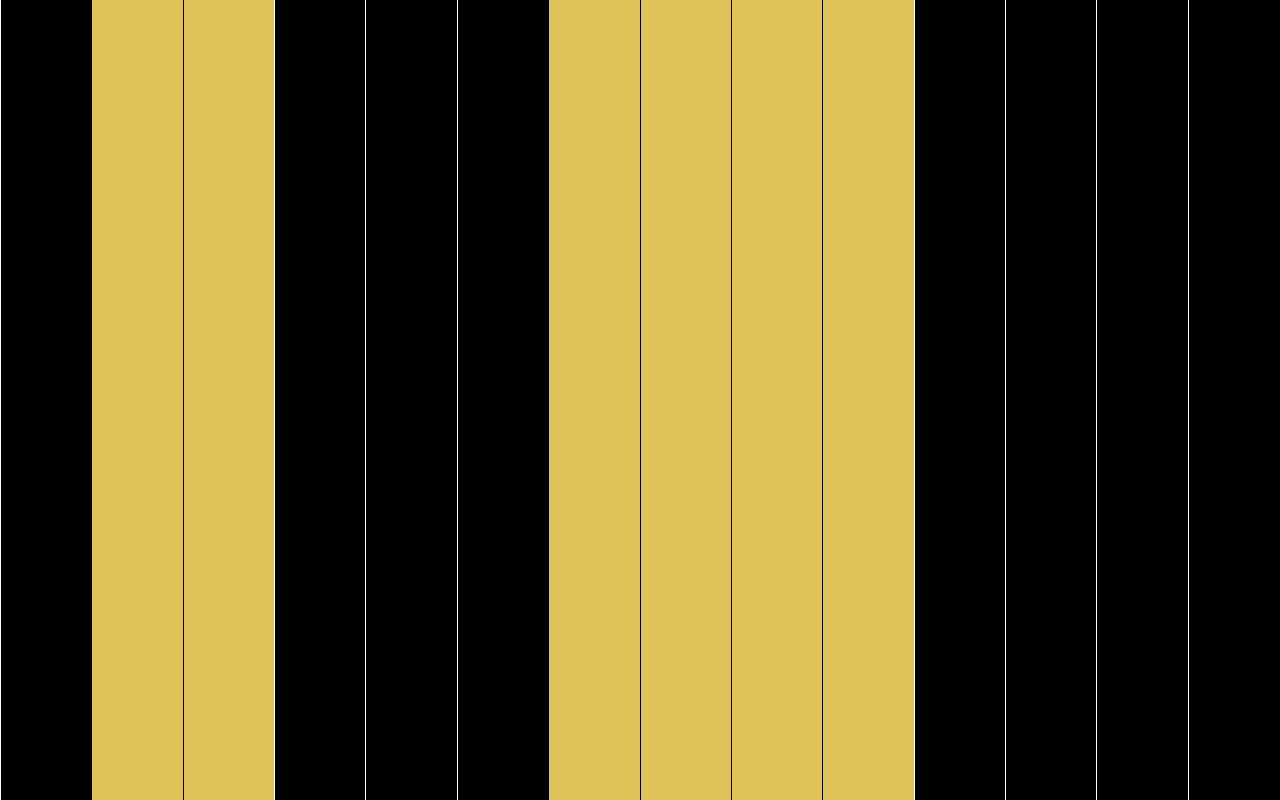
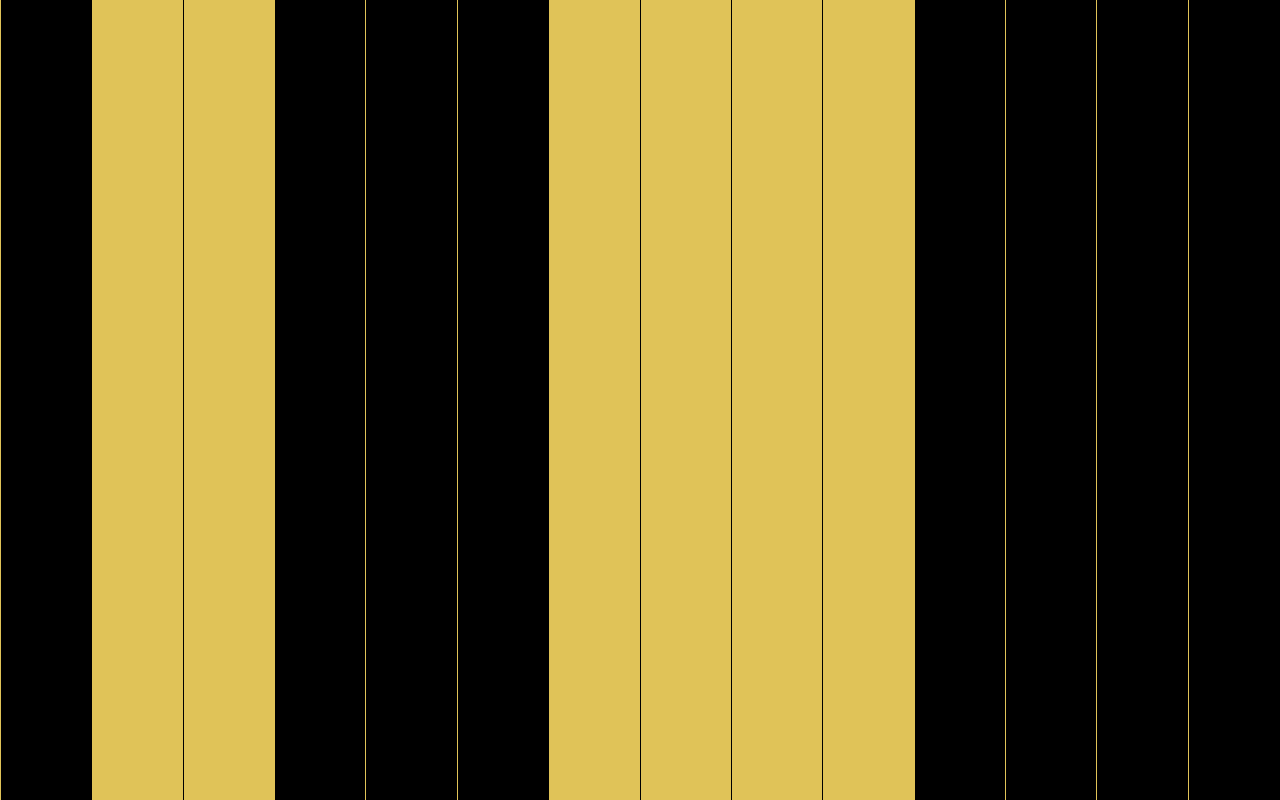
Before and after one commit to extter/binary_bars5, a plain HTML site: page index.html in a window 1280 px wide. Drawn offline with Linux system fonts and the light colour scheme.

Commit message:
Update index.html

```diff
--- a/index.html
+++ b/index.html
@@ -31,7 +31,7 @@
     }
     .bar.black {
       background: #000000;
-      border-left: 1px solid #ffffff;
+      border-left: 1px solid #e0c358;
     }
     /* opzionale: se vuoi anche il bordo destro dell'ultima barra */
     .bar:last-child {
```
